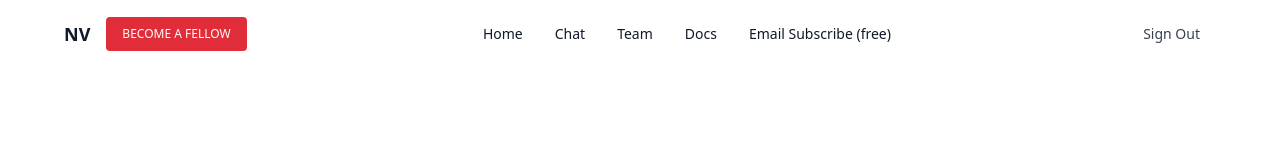
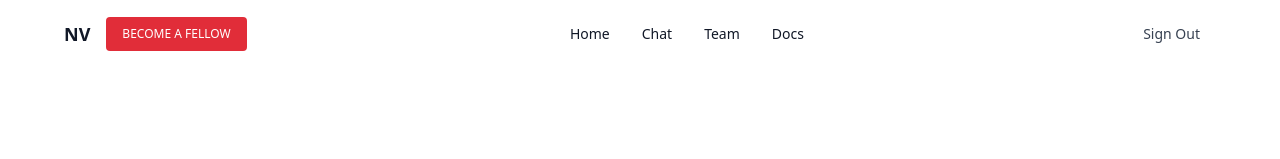
Before and after one commit to Krishiv-Thakuria/Next-Voters, a Next.js app: page / in a window 1280 px wide. Shown: the top 159 px of the page. Built offline with nearby package versions, Linux system fonts and the light colour scheme; no server answers.

Commit message:
removed subscribe feature from header

```diff
--- a/data/header.ts
+++ b/data/header.ts
@@ -12,9 +12,6 @@ const headerItems: HeaderItem[] = [{
 }, {
     name: "Docs",
     href: "/docs"
-}, {
-    name: "Email Subscribe (free)",
-    href: "/email"
 }
 ]
 
```
